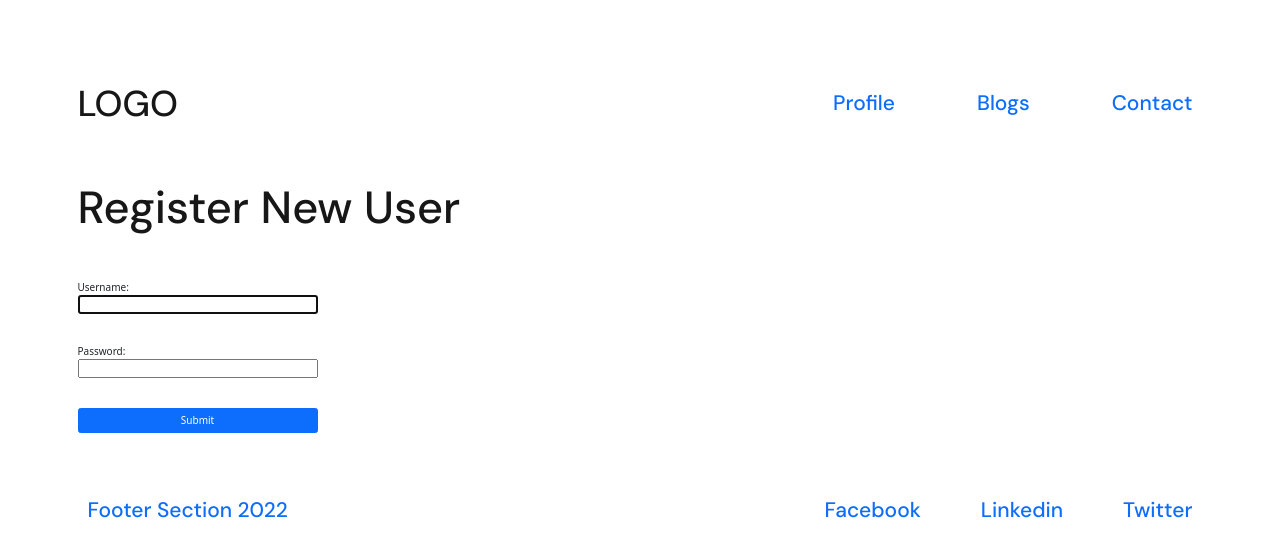
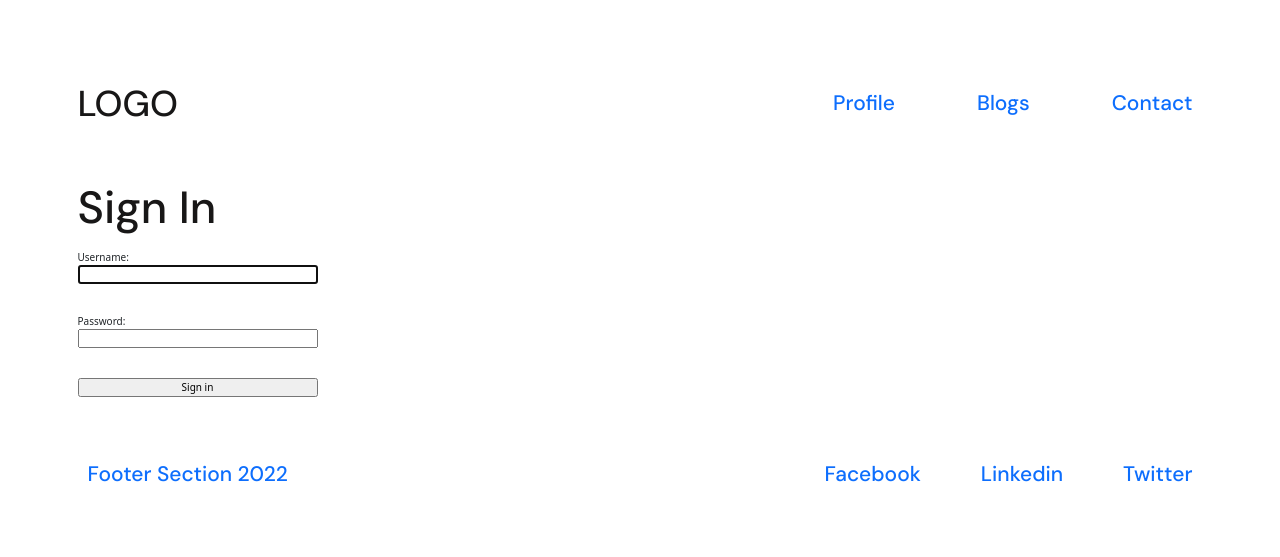
Before and after one commit to Dharam-shah/simple-portfolio, a Django app: page /signin/ in a window 1280 px wide. Shown: the top 557 px of the page. Run offline with Django 4.2, Linux system fonts and the light colour scheme; parts of the project's set-up code (start-up, migrations or seed data) failed here and were passed over.

Commit message:
updating readme file image

```diff
--- a/account/views.py
+++ b/account/views.py
@@ -27,7 +27,7 @@ def signin(request):
                     return redirect('/profile')
         else:
             form = AuthenticationForm()
-            return render(request, 'account/register.html', {'form': form})
+            return render(request, 'account/signin.html', {'form': form})
     else:
         return redirect('/profile')
 
--- a/static/css/style.css
+++ b/static/css/style.css
@@ -392,16 +392,16 @@ html {
 }
 
 .register,
-.signin,
+.signin-details,
 .profile {
   margin-block: 6rem;
 }
 
 .register .form-group,
-.signin,
+.signin-details .form-group,
 .profile-details {
   display: flex;
   flex-direction: column;
   width: 24rem;
-  margin-block: 5rem;
+  margin-block: 2rem;
 }
--- a/templates/account/signin.html
+++ b/templates/account/signin.html
@@ -2,6 +2,7 @@
 
 <section class="signin">
   <div class="container">
+    <div class="signin-details">
       <h1 class="heading-primary">Sign In</h1>
       <form action="" method="post" novalidate class="register-form">
         <div class="form-group">
@@ -14,6 +15,7 @@
         </div>
       </form>
     </div>
+  </div>
 </section>
 
 {% endblock %}
```
Also changed, not shown: db.sqlite3, static/Assignment-img/signin.png. Lines whose indentation alone changed are shown as unchanged.
